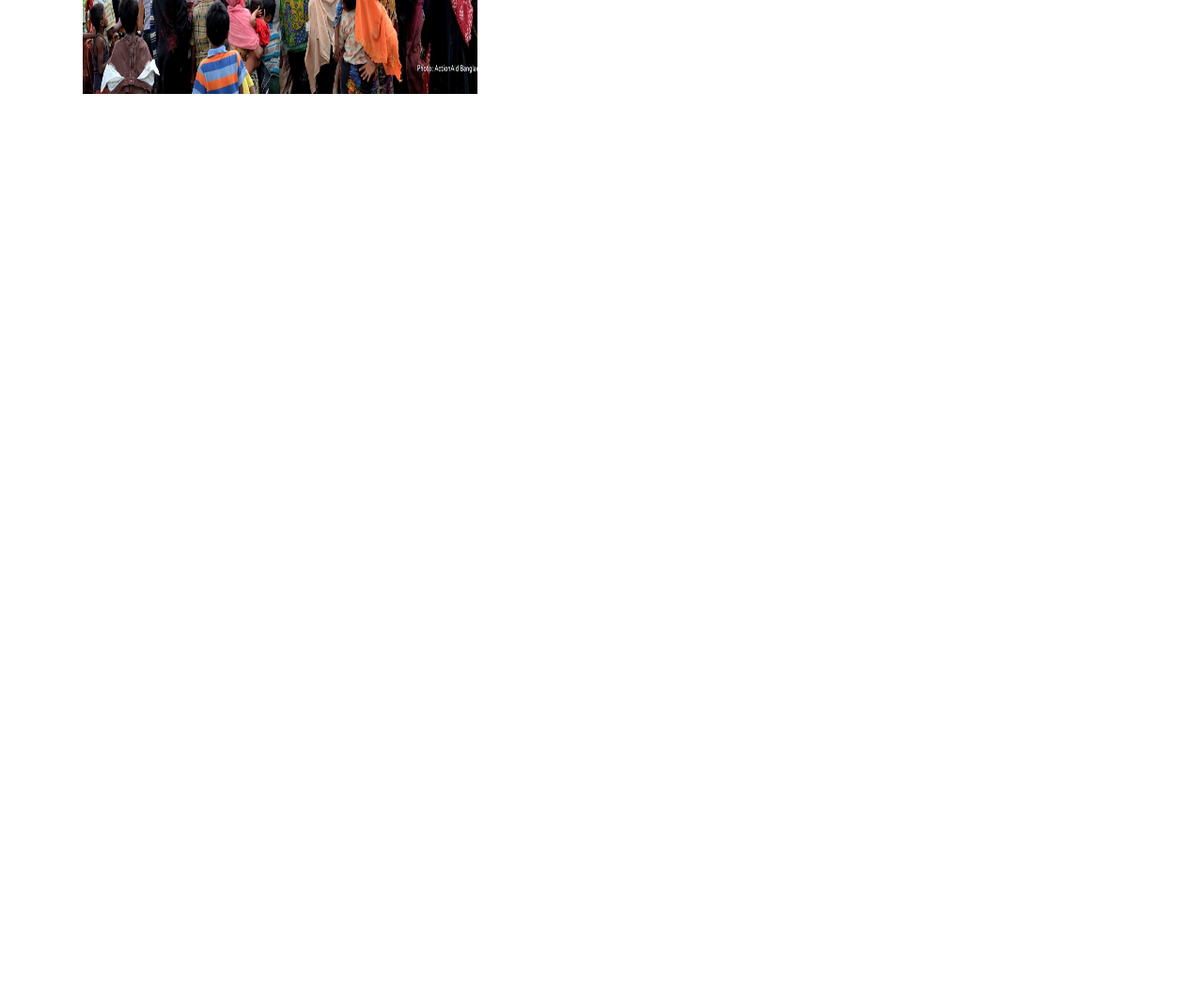
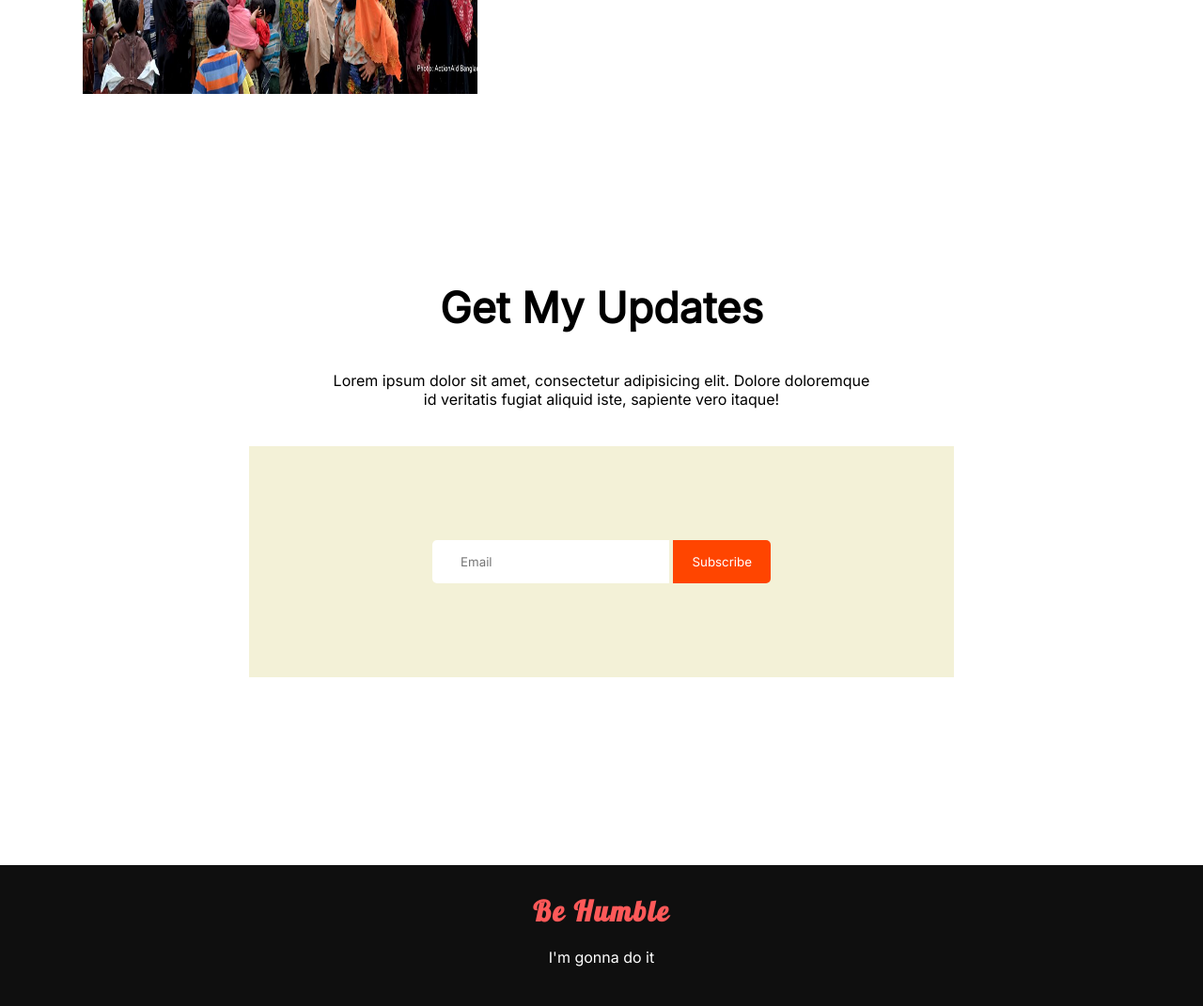
Before and after one commit to SAIDUR-WAY/donate-today, a plain HTML site: page index.html in a window 1280 px wide. Shown: the part 3113-4184 px from the top of the page at 94% size. Before the commit the page ends 3413 px from the top, so only its background shows below. Drawn offline with Linux system fonts and the light colour scheme.

Commit message:
Donation section and update area added

```diff
--- a/index.html
+++ b/index.html
@@ -114,8 +114,27 @@
                     <button class="btn-primary">How to Contribute?</button>
                </div>
           </section>
+          <section>
+               <div class="update-section">
+                    <h3 class="section-title">Get My Updates</h3>
+                    <p class="up-description">Lorem ipsum dolor sit amet, consectetur adipisicing elit. Dolore doloremque id veritatis fugiat aliquid iste, sapiente vero itaque!</p>
+                    <div class="contact">
+                         <form action="#">
+                              <input type="email" name="email" id="email" placeholder="Email">
+                              <input type="submit" value="Subscribe">
+                         </form>
+
+                    </div>
+               </div>
+          </section>
      </main>
      <footer>
+          <div class="footer-area">
+               <h2 class="footer-title">
+                    Be Humble
+               </h2>
+               <p>I'm gonna do it</p>
+          </div>
 
      </footer>
 </body>
--- a/style/donate.css
+++ b/style/donate.css
@@ -156,3 +156,52 @@ input[type=number]:focus{
      width: 420px;
      height: 430px;
 }
+/* Update section style */
+
+.update-section{
+     width: 750px;
+}
+.up-description{
+     width: 600px;
+     padding: 40px 10px;
+}
+.contact{
+     background:#dcd58a57;
+     padding: 100px;
+}
+.contact input[type=email]{
+     padding: 15px 30px;
+     border: none;
+     border-radius: 5px 0 0 5px;
+
+}
+.contact input[type=email]:focus{
+     background: #b7afaf;
+     outline: none;
+}
+.contact input[type=submit]{
+     padding: 15px 20px;
+     border: none;
+     color:#ffffff;
+     background: orangered;
+     border-radius: 0 5px 5px 0;
+}
+/* footer area style */
+
+.footer-area{
+     width: 100%;
+     height: 150px;
+     background: #0f0f0f;
+     text-align: center;
+     padding: 30px 0;
+}
+.footer-title{
+     color:#FF5959;
+     padding-bottom: 20px;
+     font-family: 'Lobster', cursive;
+     font-size: 30px;
+     letter-spacing: 2px;
+}
+.footer-area p{
+     color: #ffffff;
+}
```
